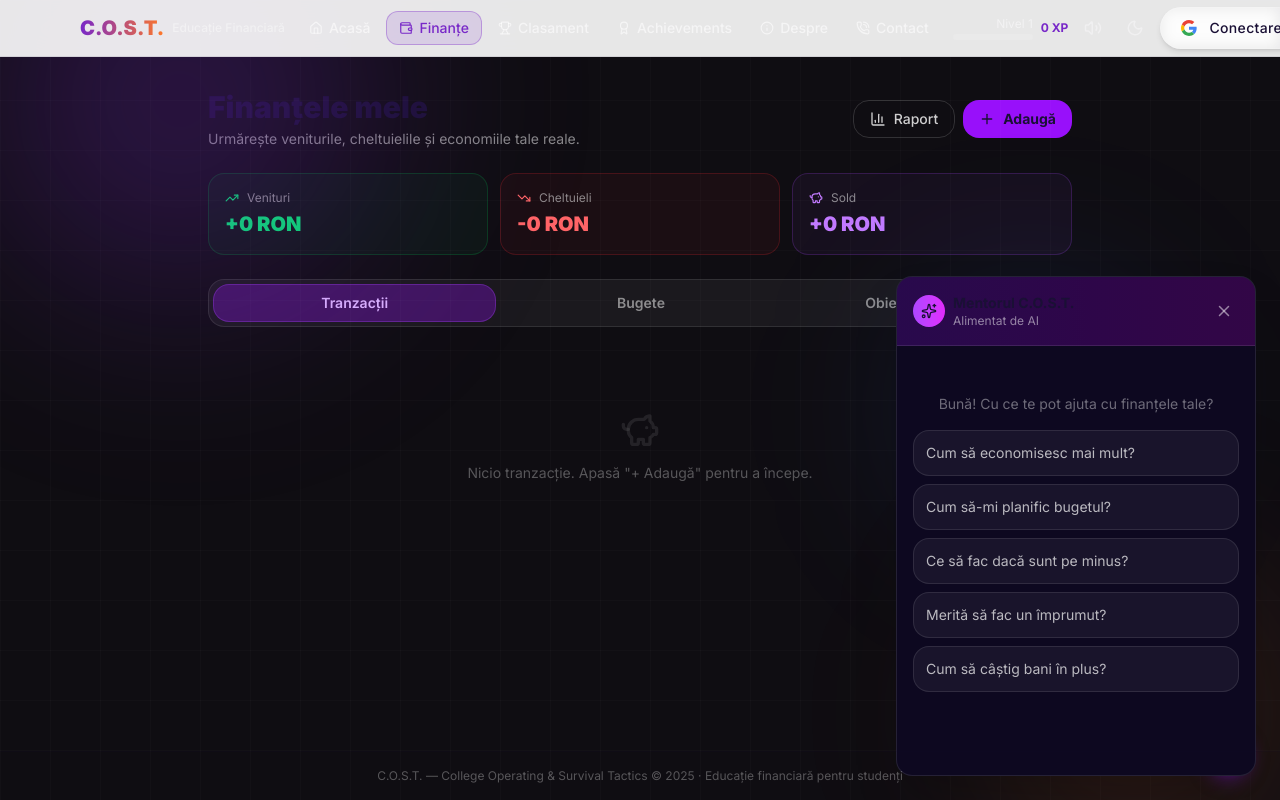
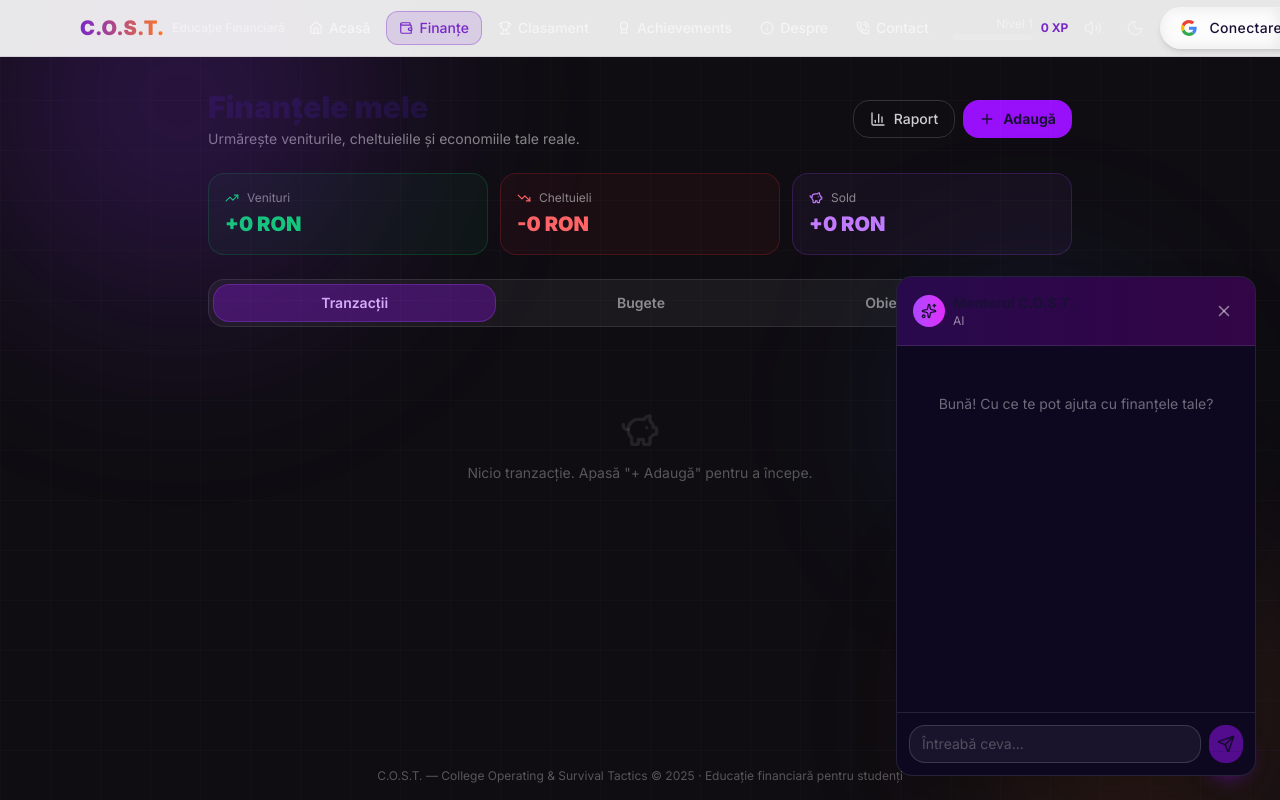
Before and after one commit to seth12345612/C.O.S.T., a React (Vite) app: page /finance in a window 1280 px wide. Both pictures are taken after a click on the button 1228 px from the left and 748 px from the top of the page. Shown: the top 800 px of the page. Built offline with nearby package versions, Linux system fonts and the light colour scheme.

Commit message:
Clean Mentor: pure Gemini proxy, no canned responses/examples, full conversation history forwarded

```diff
--- a/src/components/MentorChat.tsx
+++ b/src/components/MentorChat.tsx
@@ -6,35 +6,13 @@ import { useGame } from "@/context/GameContext";
 const FUNC_URL = "https://twdvhkwrlwhadbmortqk.supabase.co/functions/v1/mentor";
 const ANON_KEY = import.meta.env.VITE_SUPABASE_ANON_KEY || "eyJhbGciOiJIUzI1NiIsInR5cCI6IkpXVCJ9.eyJpc3MiOiJzdXBhYmFzZSIsInJlZiI6InR3ZHZoa3dybHdoYWRibW9ydHFrIiwicm9sZSI6ImFub24iLCJpYXQiOjE3NzkyMDM4OTAsImV4cCI6MjA5NDc3OTg5MH0.mvQkXjYR3YDChjbuGmmm006QOTjw6rQz6UdAKZYG-lQ";
 
-const TIMEOUT_MS = 12000;
-
-const FALLBACK_RESPONSES: Record<string, string> = {
-  "Cum să economisesc mai mult?":
-    "Încearcă regula 50/30/20: 50% pentru nevoi, 30% pentru dorințe, 20% pentru economii. Redu cheltuielile mici (cafeaua zilnică = 450 RON/lună) și setează un transfer automat lunar către economii.",
-  "Cum să-mi planific bugetul?":
-    "1) Calculează venitul net lunar. 2) Listează cheltuielile fixe (chirie, utilități, transport). 3) Stabilește limite pe categorii. 4) Lasă un buffer de 10% pentru urgențe. 5) Urmărește săptămânal progresul.",
-  "Ce să fac dacă sunt pe minus?":
-    "1) Oprește cheltuielile neesențiale (abonamente, ieșiri). 2) Identifică surse de venit (part-time, freelancing, vânzări). 3) Prioritizează mâncarea și utilitățile. 4) Cere ajutor familiei sau verifică programe de suport pentru studenți.",
-  "Merită să fac un împrumut?":
-    "Împrumuturile pot fi utile pentru investiții (studii, locuință), dar evită-le pentru consum (telefoane, vacanțe). Dacă ai nevoie, compară dobânzile și alege cea mai mică. Regula de bază: rata lunară să nu depășească 30% din venit.",
-  "Cum să câștig bani în plus?":
-    "Ca student poți face: meditații, livrări, freelancing (traduceri, design), social media management, vânzarea hainelor nefolosite, sau job part-time în HORECA. Platforme: Upwork, Fiverr, OLX. Chiar și 500 RON/lună în plus fac diferența.",
-};
-
+const TIMEOUT_MS = 15000;
 
 interface Message {
   id: string;
   role: "user" | "assistant";
   content: string;
 }
-
-const PREDEFINED_QUESTIONS = [
-  "Cum să economisesc mai mult?",
-  "Cum să-mi planific bugetul?",
-  "Ce să fac dacă sunt pe minus?",
-  "Merită să fac un împrumut?",
-  "Cum să câștig bani în plus?",
-];
 
 export function MentorChat() {
   const [isOpen, setIsOpen] = useState(false);
@@ -48,14 +26,16 @@ export function MentorChat() {
     messagesEndRef.current?.scrollIntoView({ behavior: "smooth" });
   }, [messages, isTyping]);
 
-  const askMentor = async (question: string, _history: Message[]) => {
-    const context = state ? {
+  const askMentor = async (question: string, history: Message[]) => {
+    const context = state
+      ? {
           scenariu: state.scenariuId,
           dificultate: state.dificultateKey,
           bani: state.bani,
           fericire: state.fericire,
           saptamana: state.saptamana,
-    } : undefined;
+        }
+      : undefined;
 
     const controller = new AbortController();
     const timer = setTimeout(() => controller.abort(), TIMEOUT_MS);
@@ -65,45 +45,25 @@ export function MentorChat() {
         method: "POST",
         headers: { "Content-Type": "application/json", Authorization: `Bearer ${ANON_KEY}` },
         body: JSON.stringify({
-          messages: [{ role: "user", content: question }],
+          messages: [...history, { role: "user", content: question }],
           context,
         }),
         signal: controller.signal,
       });
       clearTimeout(timer);
 
-      if (!res.ok) {
-        const text = await res.text();
-        console.warn("Mentor API error, using fallback:", res.status, text.slice(0, 100));
-        return fallbackReply(question);
+      const data = await res.json();
+      if (!res.ok || data.error) {
+        throw new Error(data.error || `HTTP ${res.status}`);
       }
-
-      const data = await res.json();
-      if (data.error) {
-        console.warn("Mentor API error, using fallback:", data.error);
-        return fallbackReply(question);
-      }
-      return data.reply ?? fallbackReply(question);
+      return data.reply ?? "Scuze, nu pot răspunde acum.";
     } catch (err) {
       clearTimeout(timer);
-      console.warn("Mentor fetch failed, using fallback:", err);
-      return fallbackReply(question);
+      if (err instanceof DOMException && err.name === "AbortError") {
+        return "Cererea a durat prea mult. Încearcă din nou.";
       }
-  };
-
-  const fallbackReply = (question: string): string => {
-    const key = Object.keys(FALLBACK_RESPONSES).find((k) =>
-      question.toLowerCase().includes(k.toLowerCase().slice(0, 20))
-    );
-    if (key) return FALLBACK_RESPONSES[key];
-    const lower = question.toLowerCase();
-    if (lower.includes("invest") || lower.includes("actiuni") || lower.includes("bursă"))
-      return "Ca începător, începe cu fonduri mutuale sau ETF-uri — risc mai mic decât acțiunile individuale. Regula: nu investi bani de care ai nevoie în următorii 3 ani. Învață mai întâi noțiunile de bază (dobândă compusă, risc, diversificare).";
-    if (lower.includes("card") || lower.includes("credit"))
-      return "Cardul de credit e util pentru urgențe și istoric de credit, dar plătește întotdeauna integral factura lunar — dobânda la carduri e de ~25-30% pe an, una dintre cele mai mari. Evita ratele fără dobândă dacă nu ai un plan clar.";
-    if (lower.includes("chirie") || lower.includes("locuință"))
-      return "Pentru chirie, regula e să nu depășească 30% din venit. În multe orașe, a face echipă cu un coleg de apartament reduce costurile cu 40-50%. Verifică și programele de cămine sau locuințe sociale pentru studenți.";
-    return "E o întrebare bună! Ca student, cea mai importantă abilitate financiară e să ții un buget lunar. Notează fiecare cheltuială o săptămână, și vei fi surprins de cât poți economisi. Ai o întrebare mai specifică?";
+      return `Eroare: ${err instanceof Error ? err.message : "conexiune eșuată"}. Încearcă din nou.`;
+    }
   };
 
   const handleQuestion = async (question: string) => {
@@ -153,7 +113,7 @@ export function MentorChat() {
                 </div>
                 <div>
                   <h3 className="text-sm font-bold text-white">Mentorul C.O.S.T.</h3>
-                  <p className="text-xs text-white/50">Alimentat de AI</p>
+                  <p className="text-xs text-white/50">AI</p>
                 </div>
               </div>
               <button
@@ -165,24 +125,12 @@ export function MentorChat() {
             </div>
 
             <div className="flex-1 overflow-y-auto p-4 space-y-3">
-              {messages.length === 0 ? (
-                <div className="text-center py-8">
-                  <p className="text-white/40 text-sm mb-4">Bună! Cu ce te pot ajuta cu finanțele tale?</p>
-                  <div className="flex flex-col gap-2">
-                    {PREDEFINED_QUESTIONS.map((q) => (
-                      <button
-                        key={q}
-                        onClick={() => handleQuestion(q)}
-                        disabled={isTyping}
-                        className="p-3 rounded-xl border border-white/10 bg-white/5 text-left text-sm text-white/70 hover:bg-white/10 hover:border-white/20 transition-all disabled:opacity-50"
-                      >
-                        {q}
-                      </button>
-                    ))}
-                  </div>
-                </div>
-              ) : (
-                <>
+              {messages.length === 0 && (
+                <p className="text-white/40 text-sm text-center py-8">
+                  Bună! Cu ce te pot ajuta cu finanțele tale?
+                </p>
+              )}
+
               {messages.map((msg) => (
                 <div
                   key={msg.id}
@@ -202,11 +150,8 @@ export function MentorChat() {
                 </div>
               )}
               <div ref={messagesEndRef} />
-                </>
-              )}
             </div>
 
-            {messages.length > 0 && (
             <div className="p-3 border-t border-white/10 flex gap-2">
               <input
                 value={input}
@@ -223,7 +168,6 @@ export function MentorChat() {
                 <Send size={18} />
               </button>
             </div>
-            )}
           </motion.div>
         )}
       </AnimatePresence>
```
Also changed, not shown: 5 other files (tests, documents, lock files or other folders). Lines whose indentation alone changed are shown as unchanged.
